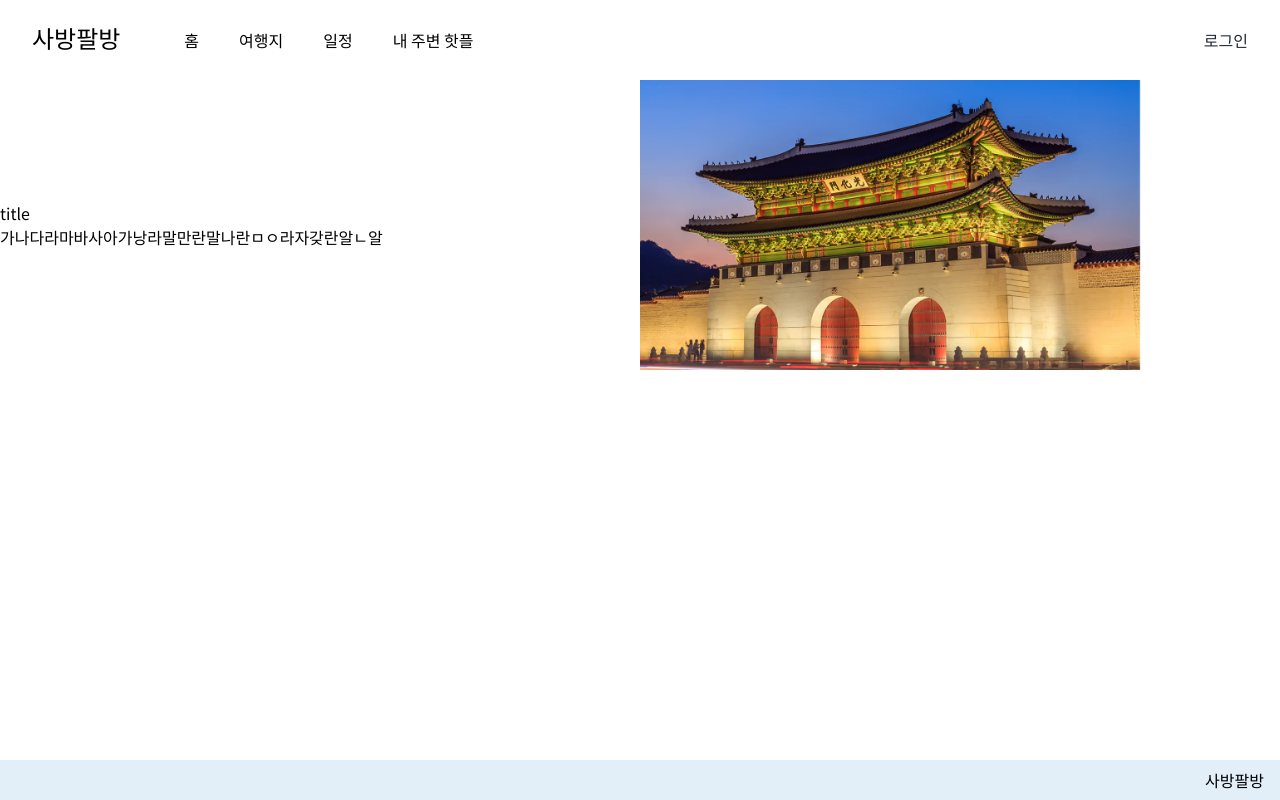
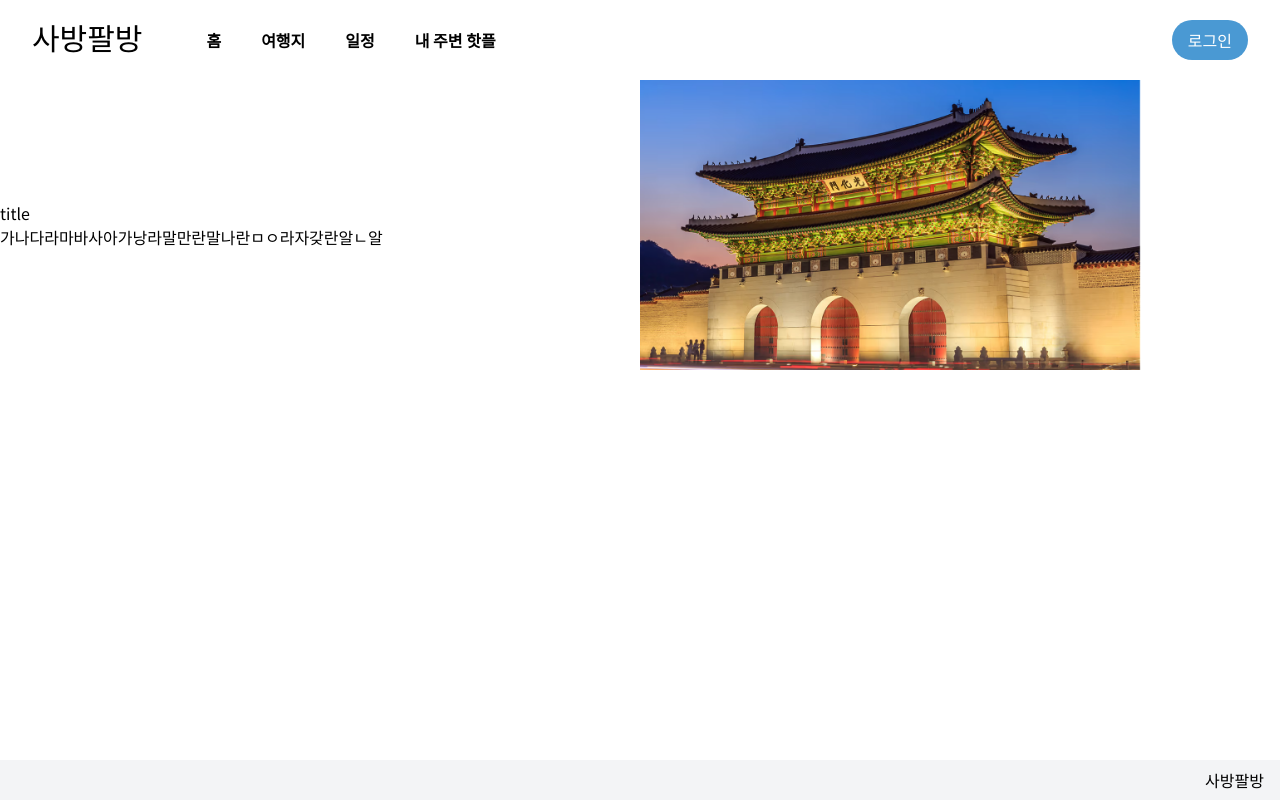
Before and after one commit to dalle0601/KRoad, a Next.js app: page / in a window 1280 px wide. Built offline with nearby package versions, Linux system fonts and the light colour scheme; a web font is replaced by a local one.

Commit message:
feat: tailwind color set

```diff
--- a/components/common/CommonFooter.tsx
+++ b/components/common/CommonFooter.tsx
@@ -1,8 +1,6 @@
-import { Logo } from './Logo';
-
 function CommonFooter() {
   return (
-    <div className="w-full h-[40px] bg-primary-100 fixed bottom-0 left-0 flex items-center justify-end p-4">
+    <div className="w-full h-[40px] bg-gray-100 fixed bottom-0 left-0 flex items-center justify-end p-4">
       <div>사방팔방</div>
     </div>
   );
--- a/components/common/CommonHeader.tsx
+++ b/components/common/CommonHeader.tsx
@@ -8,7 +8,9 @@ function CommonHeader() {
         <Logo />
         <Navbar />
       </div>
-      <div className="text-gray-800">로그인</div>
+      <div className="font-[500] cursor-pointer text-white bg-primary rounded-full px-4 py-2">
+        로그인
+      </div>
     </div>
   );
 }
--- a/components/common/Logo.tsx
+++ b/components/common/Logo.tsx
@@ -1,3 +1,3 @@
 export function Logo() {
-  return <div className="font-logoFont text-2xl">사방팔방</div>;
+  return <div className="font-logoFont text-3xl">사방팔방</div>;
 }
--- a/components/common/navbar/Navbar.tsx
+++ b/components/common/navbar/Navbar.tsx
@@ -3,7 +3,7 @@ import Link from 'next/link';
 
 const Navbar = () => {
   return (
-    <ul className="flex gap-10 font-[500]">
+    <ul className="flex gap-10 font-[700]">
       <li>
         <Link href="/">홈</Link>
       </li>
--- a/tailwind.config.js
+++ b/tailwind.config.js
@@ -12,19 +12,12 @@ module.exports = {
         defaultFont: ['var(---default-font)'],
       },
       colors: {
-        primary: {
-          50: '#f3f8fc',
-          100: '#e2eff8',
-          200: '#c6e2f1',
-          300: '#93cae6',
-          400: '#59afd7',
-          500: '#3496c3',
-          600: '#2478a5',
-          700: '#1f6085',
-          800: '#1d516f',
-          900: '#1d445d',
-          950: '#132d3e',
+        primary: '#4A99D3',
+        green: {
+          400: '#C1BA00',
+          700: '#119317',
         },
+        black: '#292929',
       },
     },
   },
```
Also changed, not shown: components/common/input/Input.tsx (renamed from components/input/Input.tsx).
